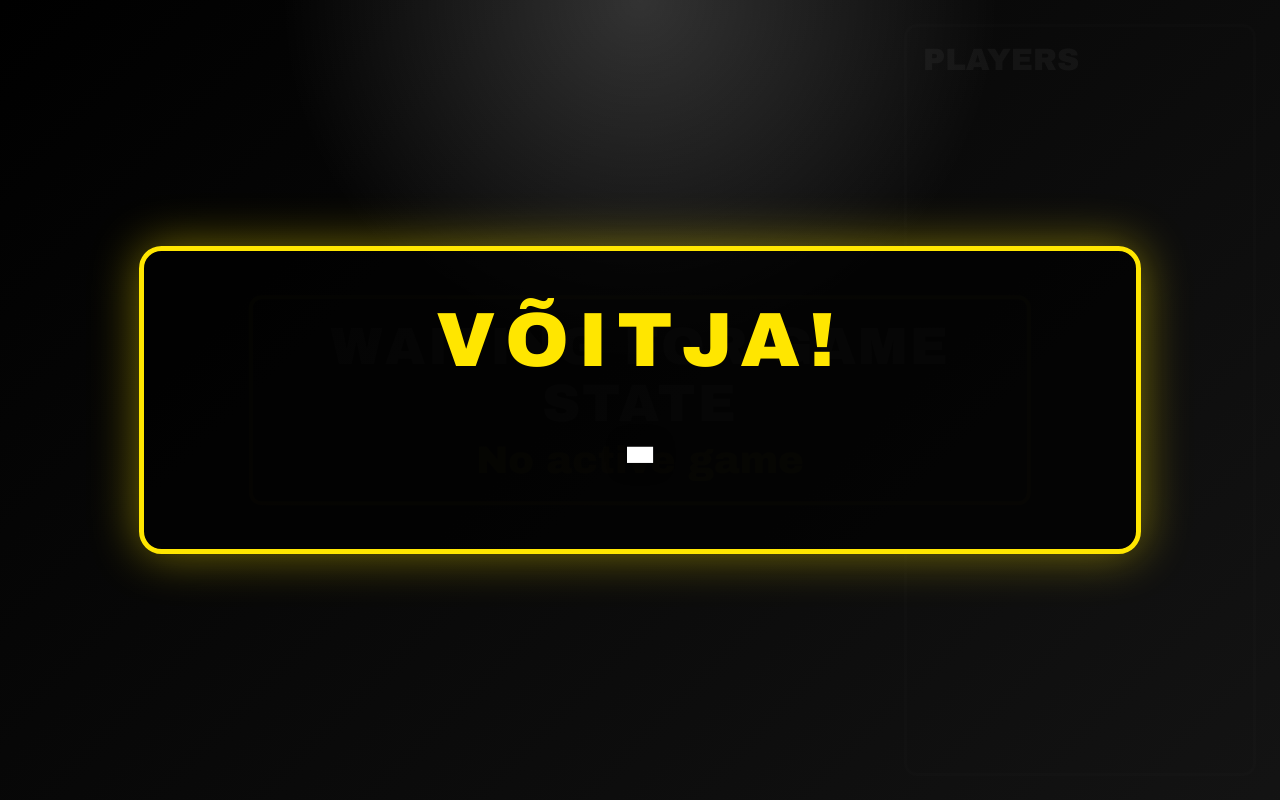
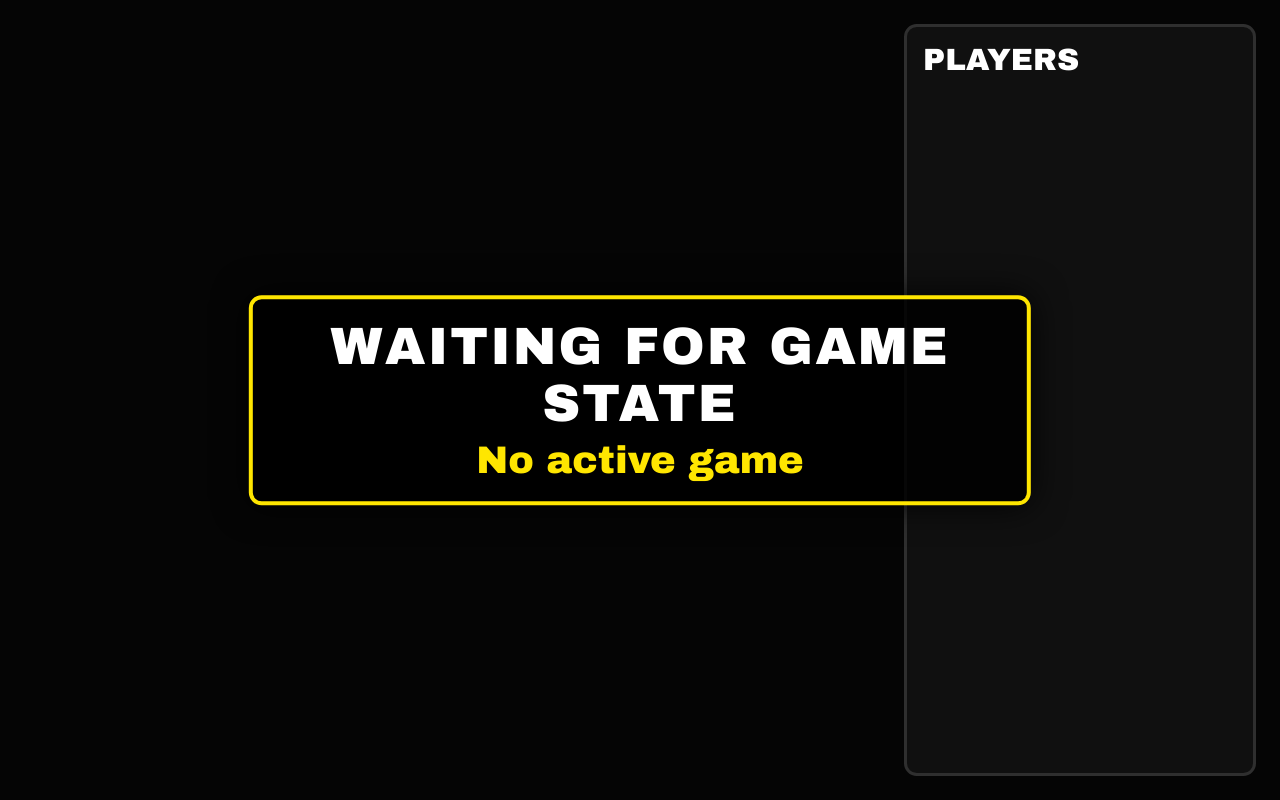
Before and after one commit to erki1993/Valluta, a Django app: page /display/ in a window 1280 px wide. Run offline with Django 5.2, Linux system fonts and the light colour scheme; data that the repository does not hold is empty.

Commit message:
Fix display page not correctly displaying

```diff
--- a/templates/host/display.html
+++ b/templates/host/display.html
@@ -23,6 +23,7 @@
     </div>
 </section>
 <style>
+    [hidden] { display: none !important; }
     body {
         margin: 0;
         padding: 0;
```
